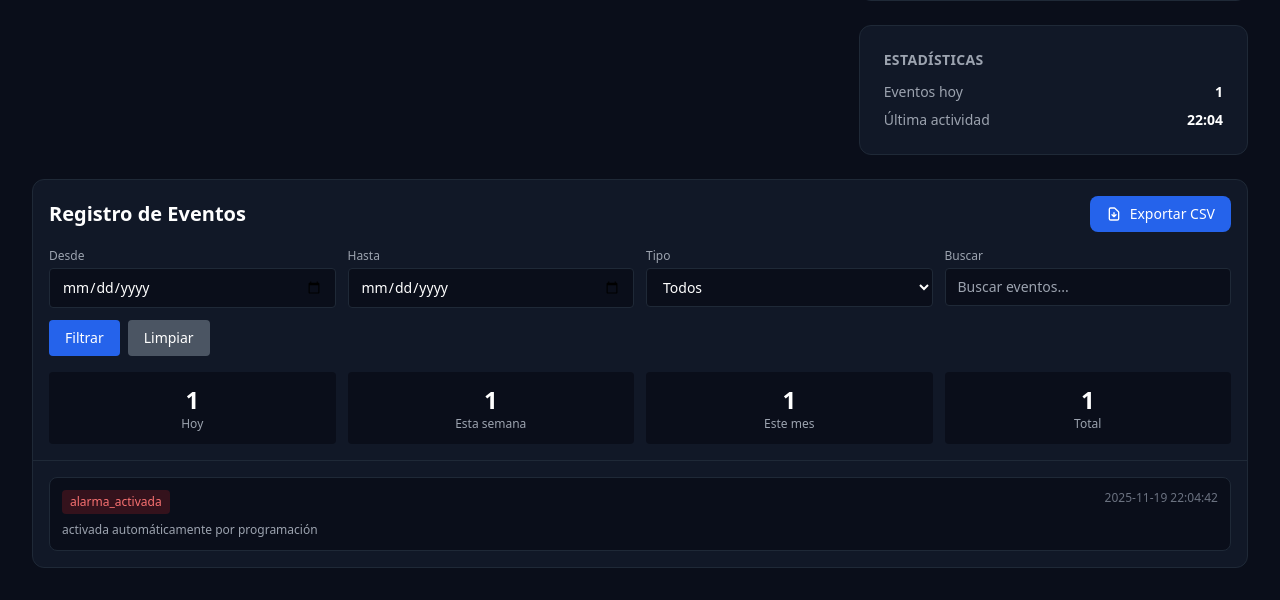
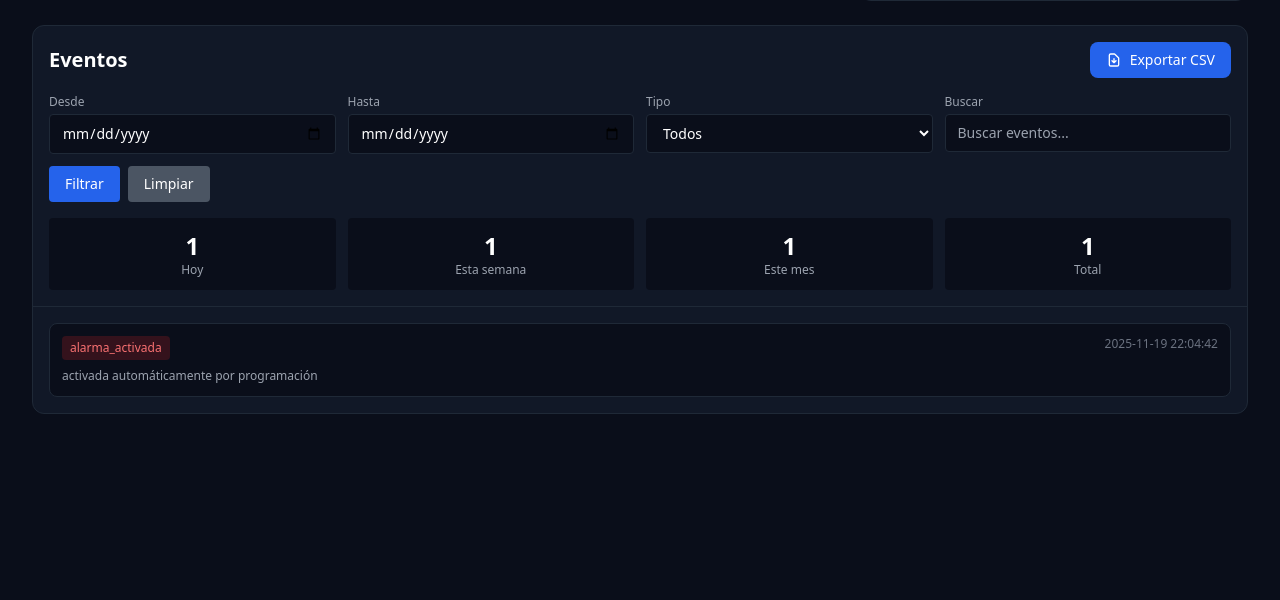
Before and after one commit to Cadavid06/Sistema-de-Vigilancia, a Flask app: page / in a window 1280 px wide. Shown: the part 673-1273 px from the top of the page. After the commit the page ends 1087 px from the top, so only its background shows below. Run offline with Flask 3, Linux system fonts and the light colour scheme; the visitor is signed in with stand-in values (Sample User, id 1); data comes from the database, SQL or seed files in the repository; some libraries are stand-ins or nearby versions.

Commit message:
Faltando llamada

```diff
--- a/backend/config.yaml
+++ b/backend/config.yaml
@@ -1,7 +1,5 @@
 camera:
-  # 📹 EZVIZ H6c - Sub Stream (más estable para Raspberry Pi)
   rtsp_url: "rtsp://admin:QEBRYO@192.168.1.49:554/h264/ch1/sub/av_stream"
-  # Alternativas si no funciona:
   # rtsp_url: "rtsp://admin:QEBRYO@192.168.1.33:554/Streaming/Channels/102"
   # rtsp_url: "rtsp://admin:QEBRYO@192.168.1.33:554/h264/ch1/main/av_stream"
 
@@ -31,16 +29,16 @@ hardware:
   led_red_pin: 24
   led_green_pin: 23
   buzzer_pin: 22
-  buzzer_duration: 60  # Buzzer suena por 60 segundos por cada detección
-  led_blink_interval: 0.3  # Intervalo de parpadeo del LED rojo (0.3s = rápido)
+  buzzer_duration: 60
+  led_blink_interval: 0.3
 
 telegram:
   token: "8492390941:AAH1bGSJIL1nPTRiZjM-HNR-IB_HPJvDGhg"
   chat_id: ["1635363596", "6621116239"]
   enabled: true
-  send_voice: true      # Enviar mensajes de voz
-  send_video: true      # Enviar video
-  send_text: true       # Enviar mensaje de texto
+  send_voice: true
+  send_video: true
+  send_text: true
   video_duration: 5
 
 schedule:
@@ -49,13 +47,13 @@ schedule:
 
   schedules:
     - name: "Lunes a Viernes - Noche"
-      days: [0, 1, 2, 3, 4]  # Lunes a Viernes
+      days: [0, 1, 2, 3, 4]
       start_time: "22:00"
       end_time: "06:00"
       enabled: true
 
     - name: "Fin de Semana - Noche"
-      days: [5, 6]  # Sábado y Domingo
+      days: [5, 6]
       start_time: "23:00"
       end_time: "08:00"
       enabled: true
@@ -64,10 +62,10 @@ schedule:
       days: [0, 1, 2, 3, 4, 5, 6]
       start_time: "12:00"
       end_time: "14:00"
-      enabled: false  # Desactivado
+      enabled: false
 
     - name: "Prueba inmediata"
-      days: [ 0, 1, 2, 3, 4, 5, 6 ]  # Todos los días
+      days: [ 0, 1, 2, 3, 4, 5, 6 ]
       start_time: "17:26"
       end_time: "17:30"
       enabled: true
--- a/backend/templates/index.html
+++ b/backend/templates/index.html
@@ -3,7 +3,7 @@
 <head>
     <meta charset="UTF-8">
     <meta name="viewport" content="width=device-width, initial-scale=1.0">
-    <title>SVP - Sistema de Vigilancia Preventiva</title>
+    <title>SVP - Sobre Ruedas</title>
     <script src="https://cdn.tailwindcss.com"></script>
     <script>
         tailwind.config = {
@@ -26,12 +26,12 @@
         <header class="mb-8">
             <div class="flex items-center justify-between mb-4">
                 <div class="flex items-center gap-3">
-                    <svg class="w-8 h-8 text-blue-500" fill="none" stroke="currentColor" viewBox="0 0 24 24">
+                    <svg class="w-9 h-9 text-blue-500" fill="none" stroke="currentColor" viewBox="0 0 24 24">
                         <path stroke-linecap="round" stroke-linejoin="round" stroke-width="2" d="M15 12a3 3 0 11-6 0 3 3 0 016 0z"/>
                         <path stroke-linecap="round" stroke-linejoin="round" stroke-width="2" d="M2.458 12C3.732 7.943 7.523 5 12 5c4.478 0 8.268 2.943 9.542 7-1.274 4.057-5.064 7-9.542 7-4.477 0-8.268-2.943-9.542-7z"/>
                     </svg>
                     <div>
-                        <h1 class="text-3xl md:text-4xl font-bold text-white">Sistema de Vigilancia Preventiva</h1>
+                        <h1 class="text-3xl md:text-4xl font-bold text-white">Sobre Ruedas</h1>
                         <p class="text-gray-400 text-sm">Control y monitoreo en tiempo real</p>
                     </div>
                 </div>
@@ -127,27 +127,6 @@
                         <p class="text-gray-500">Cargando...</p>
                     </div>
                 </div>
-
-                <!-- Quick Stats -->
-                <div class="bg-control-panel rounded-xl border border-control-border p-6">
-                    <h3 class="text-sm font-semibold mb-3 text-gray-400 uppercase tracking-wide">Estadísticas</h3>
-                    <div class="space-y-2">
-                        <div class="flex justify-between text-sm">
-                            <span class="text-gray-400">Eventos hoy</span>
-                            <span class="text-white font-semibold" id="eventCount">{{ events|length if events else 0 }}</span>
-                        </div>
-                        <div class="flex justify-between text-sm">
-                            <span class="text-gray-400">Última actividad</span>
-                            <span class="text-white font-semibold" id="lastActivity">
-                                {% if events and events|length > 0 %}
-                                    {{ events[0].timestamp.strftime('%H:%M') }}
-                                {% else %}
-                                    --:--
-                                {% endif %}
-                            </span>
-                        </div>
-                    </div>
-                </div>
             </div>
         </div>
 
@@ -155,7 +134,7 @@
         <div class="mt-6 bg-control-panel rounded-xl border border-control-border">
             <div class="p-4 border-b border-control-border">
                 <div class="flex items-center justify-between mb-4">
-                    <h3 class="text-xl font-semibold text-white">Registro de Eventos</h3>
+                    <h3 class="text-xl font-semibold text-white">Eventos</h3>
                     <button onclick="exportEvents()" class="bg-blue-600 hover:bg-blue-700 text-white text-sm px-4 py-2 rounded-lg transition-colors flex items-center gap-2">
                         <svg class="w-4 h-4" fill="none" stroke="currentColor" viewBox="0 0 24 24">
                             <path stroke-linecap="round" stroke-linejoin="round" stroke-width="2" d="M12 10v6m0 0l-3-3m3 3l3-3m2 8H7a2 2 0 01-2-2V5a2 2 0 012-2h5.586a1 1 0 01.707.293l5.414 5.414a1 1 0 01.293.707V19a2 2 0 01-2 2z"/>
```
